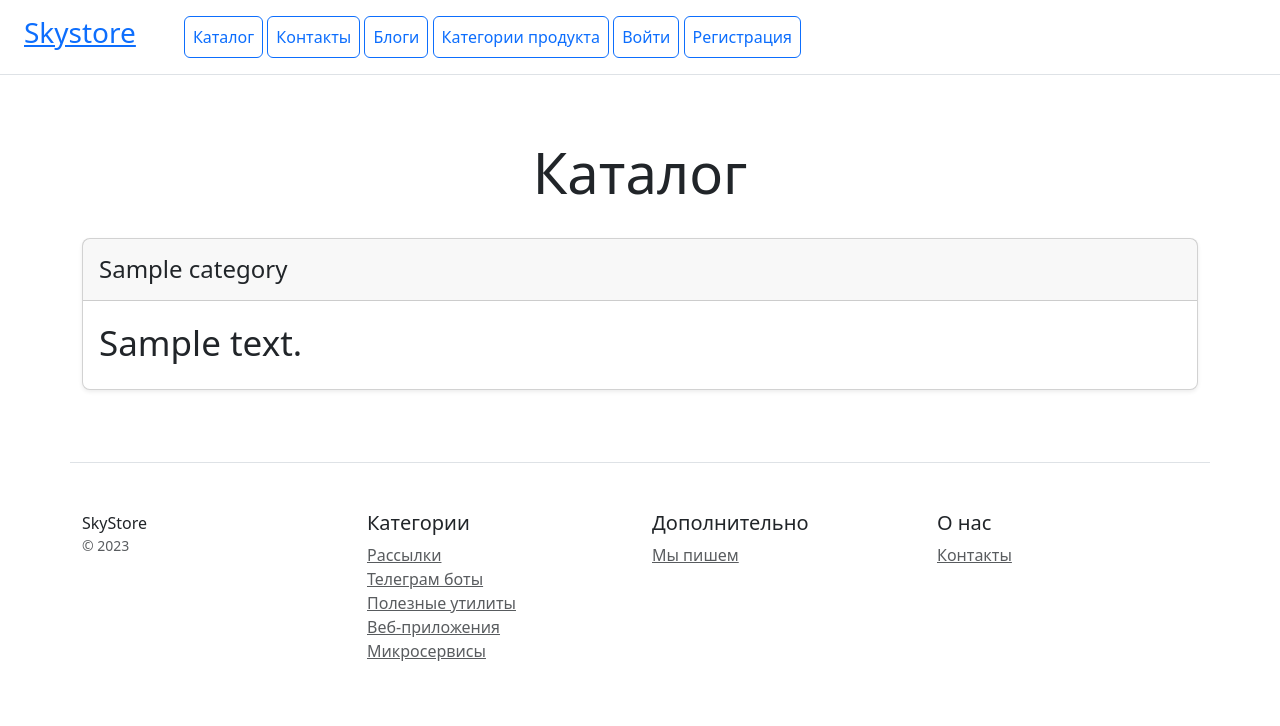
After one commit to jalerron/home_work_19.2, a Django app: page /category/ in a window 1280 px wide. The commit adds this page. Shown: the top 726 px of the page. Run offline with Django 3.2, Linux system fonts and the light colour scheme; tables that the repository leaves empty hold one stand-in row (values such as "Sample post"); parts of the project's set-up code (start-up, migrations or seed data) failed here and were passed over; some libraries are stand-ins or nearby versions.

Commit message:
сделал работу с кэшем

```diff
--- /dev/null
+++ b/catalog/templates/catalog/category_list.html
@@ -0,0 +1,23 @@
+{% extends 'catalog/base.html' %}
+{% load mediapath %}
+
+{% block content%}
+
+<div class="pricing-header px-3 py-3 pt-md-5 pb-md-4 mx-auto text-center">
+    <h1 class="display-4">Каталог</h1>
+</div>
+<div class="row">
+    {% for object in object_list %}
+    <div class="col">
+        <div class="card mb-4 rounded-3 shadow-sm">
+            <div class="card-header py-3">
+                <h4 class="my-0 fw-normal">{{ object.name }}</h4>
+            </div>
+            <div class="card-body">
+                <h1 class="card-title pricing-card-title"><small>{{ object.description }}</small></h1>
+            </div>
+        </div>
+    </div>
+    {% endfor %}
+    {% endblock %}
+</div>
--- a/catalog/templates/catalog/includes/inc_cards.html
+++ b/catalog/templates/catalog/includes/inc_cards.html
@@ -11,6 +11,7 @@
         </div>
         <div class="card-body">
             <img src="{{ object.image|mediapath }}" width="70%" height="225"/>
+            <p class="card-text">{{ categories }}</p>
             <p class="card-text">{{ object.description|slice:':100' }}</p>
             <h1 class="text-center card-title pricing-card-title">{{ object.price_for_one }} $</h1>
         </div>
--- a/catalog/templates/catalog/includes/inc_nav_bar.html
+++ b/catalog/templates/catalog/includes/inc_nav_bar.html
@@ -6,6 +6,7 @@
         <a class="p-2 btn btn-outline-primary" href="{% url 'catalog:product_list' %}">Каталог</a>
         <a class="p-2 btn btn-outline-primary" href="{% url 'catalog:contacts' %}">Контакты</a>
         <a class="p-2 btn btn-outline-primary" href="{% url 'blogs:list' %}">Блоги</a>
+        <a class="p-2 btn btn-outline-primary" href="{% url 'catalog:category' %}">Категории продукта</a>
         {% if user.is_authenticated %}
         <form method="post" action="{% url 'users:logout' %}">
             {% csrf_token %}
--- a/catalog/urls.py
+++ b/catalog/urls.py
@@ -1,10 +1,11 @@
 from django.urls import path
+from django.views.decorators.cache import cache_page
 
 from catalog.views import (
     index, contacts, ProductListView,
     ProductDetailView, ProductCreateView,
     ProductDeleteView, ProductUpdateView,
-    VersionCreateView, ProductMederationListView
+    VersionCreateView, ProductMederationListView, CategoryListView
 )
 from catalog.apps import CatalogConfig
 from reviews.views import ReviewsListView
@@ -16,7 +17,8 @@ urlpatterns = [
     path('moderation/', ProductMederationListView.as_view(), name='moderation_list'),
     path('catalog/', ProductListView.as_view(), name='product_list'),
     path('contacts/', contacts, name='contacts'),
-    path('product_detail/<int:pk>/', ProductDetailView.as_view(), name='product_detail'),
+    path('category/', CategoryListView.as_view(), name='category'),
+    path('product_detail/<int:pk>/', cache_page(60)(ProductDetailView.as_view()), name='product_detail'),
     path('reviews/<int:product_id>/', ReviewsListView.as_view(), name='list_reviews'),
     path('create_product/', ProductCreateView.as_view(), name='create_product'),
     path('update/<int:pk>', ProductUpdateView.as_view(), name='update_product'),
--- a/catalog/views.py
+++ b/catalog/views.py
@@ -1,14 +1,16 @@
-
 from django.contrib.auth.decorators import permission_required, login_required
 from django.contrib.auth.mixins import PermissionRequiredMixin, LoginRequiredMixin
 from django.http import Http404
 from django.shortcuts import render
 from django.urls import reverse_lazy, reverse
 from django.utils.decorators import method_decorator
+from django.views.decorators.cache import cache_page
 from django.views.generic import ListView, DetailView, CreateView, UpdateView, DeleteView
 
 from catalog.forms import ProductForm, VersionForm, ModeratorProductForm
-from catalog.models import Product, Version
+from catalog.models import Product, Version, Category
+from catalog.services import get_category_cache
+from config import settings
 
 
 class ProductListView(ListView):
@@ -25,7 +27,6 @@ class ProductListView(ListView):
 
         for product in context['object_list']:
             active_version = product.version_set.filter(is_active=True).first()
-
             if active_version:
                 product.active_version_number = active_version.num_version
                 product.active_version_name = active_version.name
@@ -164,3 +165,16 @@ class ModeratorProductsView(LoginRequiredMixin, PermissionRequiredMixin, ListVie
         products = Product.objects.filter(user=self.request.user)
         queryset = products
         return queryset
+
+
+class CategoryListView(ListView):
+    model = Category
+
+    def get_context_data(self, *args, **kwargs):
+        context_data = super().get_context_data(*args, **kwargs)
+        if settings.CACHE_ENABLED:
+            context_data['category_list'] = get_category_cache()
+            # print(context_data)
+        else:
+            context_data['category_list'] = Category.objects.all()
+        return context_data
--- a/requirements.txt
+++ b/requirements.txt
@@ -6,3 +6,5 @@ pillow
 ipython
 pytils
 django-crispy-forms==1.14.0
+redis
+python-dotenv
```
Also changed, not shown: catalog/services.py (added, +25 -0 lines), config/settings.py (+18 -9 lines).
